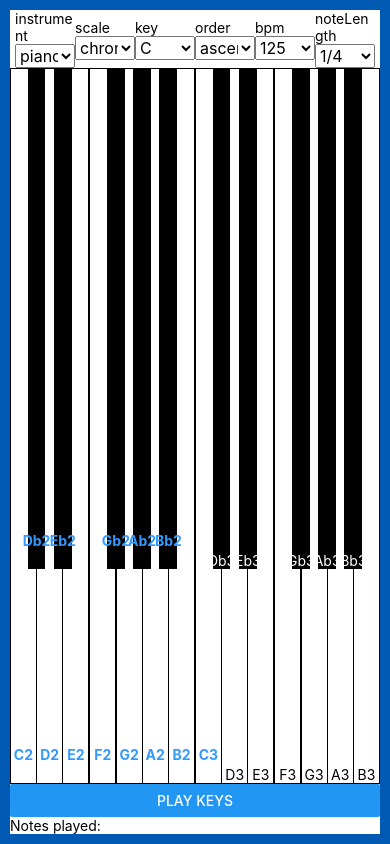
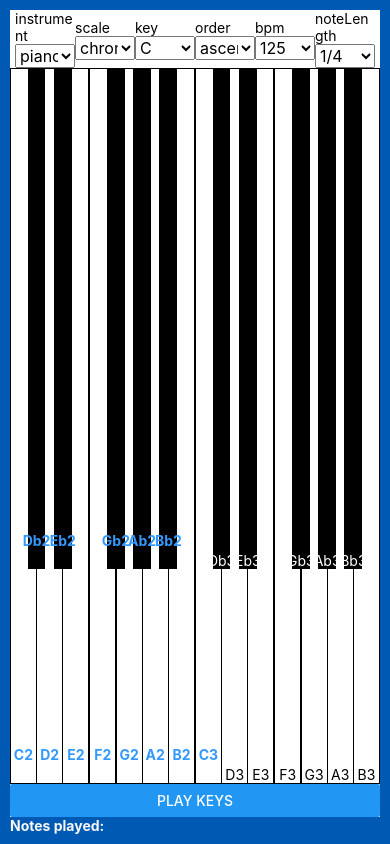
Before and after one commit to dcmorales/digital-keyboard-mobile, a React Native app: screen / in a window 390 px wide. Built offline with nearby package versions, Linux system fonts and the light colour scheme.

Commit message:
Added some styles to footer

```diff
--- a/src/components/Footer/NoteDisplay.js
+++ b/src/components/Footer/NoteDisplay.js
@@ -1,11 +1,29 @@
 import React from 'react';
-import { Text, View } from 'react-native';
+import { Text, StyleSheet, View } from 'react-native';
 
 export default function NoteDisplay({ notesPlayed }) {
+  const { noteDisplayContainer, notesTitle, notesText } = styles;
+
   return (
-    <View>
-      <Text>Notes played:</Text>
-      <Text>{notesPlayed.join('-')}</Text>
+    <View style={noteDisplayContainer}>
+      <Text style={notesTitle}>Notes played:</Text>
+      <Text style={notesText}>{notesPlayed.join('-')}</Text>
     </View>
   );
 }
+
+const styles = StyleSheet.create({
+  noteDisplayContainer: {
+    flexDirection: 'row',
+    alignItems: 'center',
+    backgroundColor: '#0059b2',
+  },
+  notesTitle: {
+    color: '#f7f7f7',
+    fontWeight: '700',
+  },
+  notesText: {
+    color: '#f7f7f7',
+    marginHorizontal: 5,
+  },
+});
```
